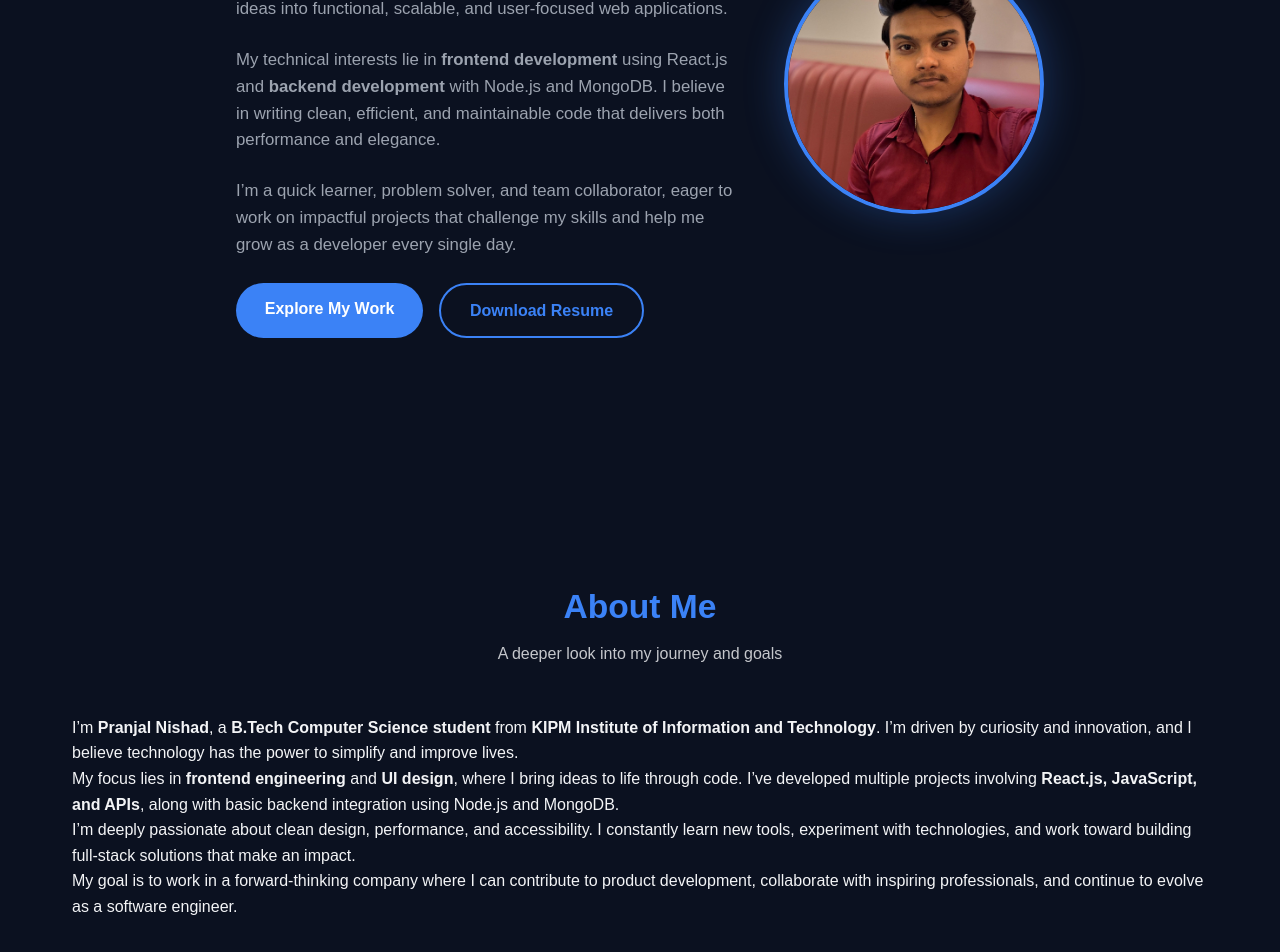
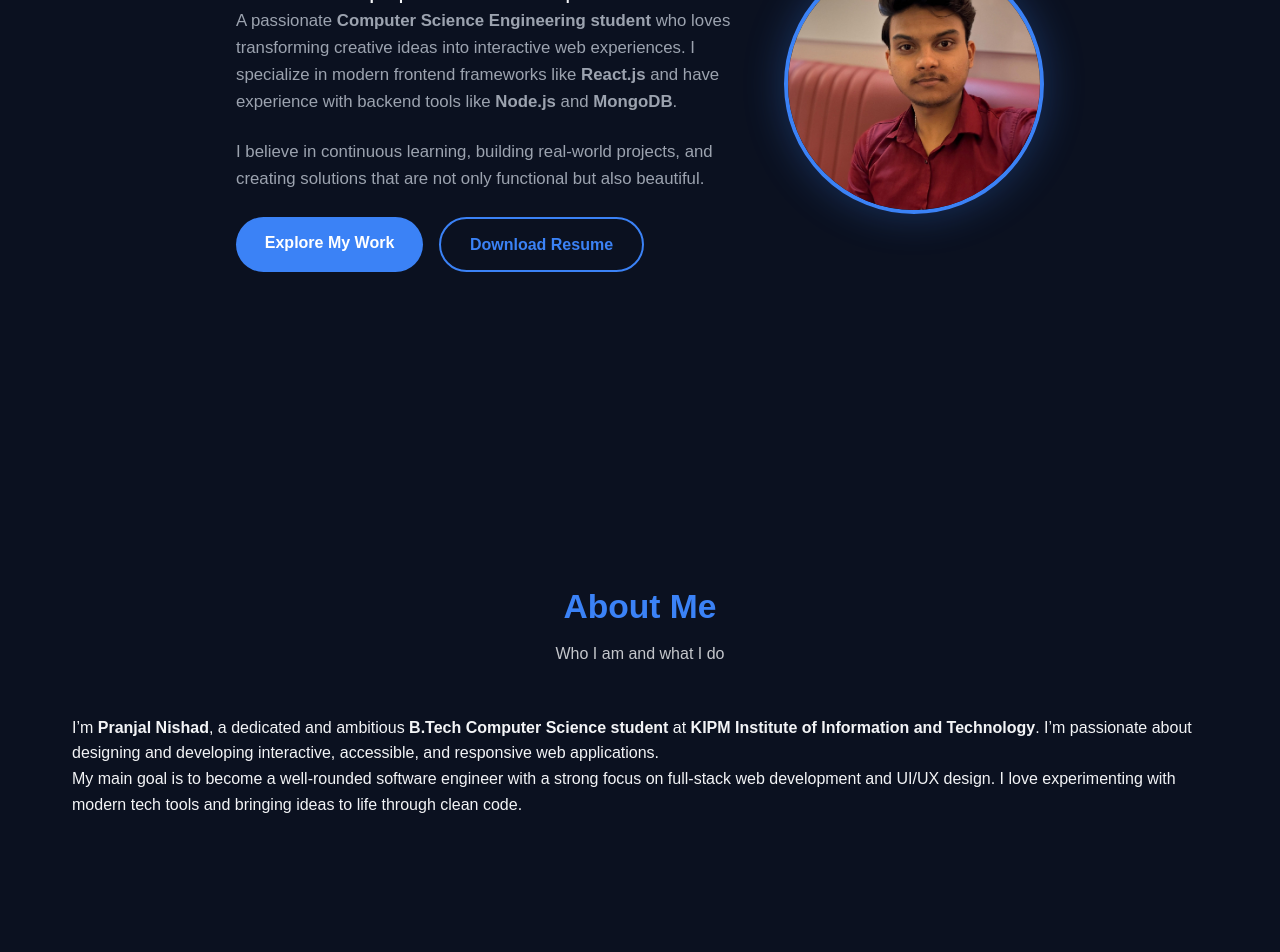
Before and after one commit to PranjalNishad/Portfolio, a React (Vite) app: page / in a window 1280 px wide. Shown: the part 400-1352 px from the top of the page. Built offline with nearby package versions, Linux system fonts and the light colour scheme.

Commit message:
Update App.jsx

```diff
--- a/src/App.jsx
+++ b/src/App.jsx
@@ -9,7 +9,7 @@ export default function App() {
   const projects = [
     {
       title: "Bee Information Website",
-      desc: "An educational website about bees and wasps with clean UI built using HTML, CSS, and JavaScript.",
+      desc: "Educational website about bees and wasps with clean UI built using HTML, CSS, and JavaScript.",
       img: "/projects/bee.png",
       tags: ["HTML", "CSS", "JavaScript"],
       demo: "https://waspinformation-website.vercel.app/",
@@ -68,7 +68,9 @@ export default function App() {
     <div className="app dark">
       {/* Navbar */}
       <header className="navbar glass">
-        <h1 className="logo">Pranjal <span>Nishad</span></h1>
+        <h1 className="logo">
+          Pranjal <span>Nishad</span>
+        </h1>
         <nav className={menuOpen ? "nav active" : "nav"}>
           <a href="#home" onClick={() => setMenuOpen(false)}>Home</a>
           <a href="#about" onClick={() => setMenuOpen(false)}>About</a>
@@ -97,20 +99,14 @@ export default function App() {
               Full-Stack Developer | B.Tech CSE Student | Tech Enthusiast
             </h4>
             <p>
-              I’m a passionate <strong>Computer Science Engineering student</strong> with a
-              strong foundation in web technologies. I love transforming creative
-              ideas into functional, scalable, and user-focused web applications.
+              A passionate <strong>Computer Science Engineering student</strong> who loves transforming creative
+              ideas into interactive web experiences. I specialize in modern frontend
+              frameworks like <strong>React.js</strong> and have experience with backend tools like
+              <strong> Node.js</strong> and <strong>MongoDB</strong>.
             </p>
             <p>
-              My technical interests lie in <strong>frontend development</strong> using React.js
-              and <strong>backend development</strong> with Node.js and MongoDB. I believe in writing
-              clean, efficient, and maintainable code that delivers both performance
-              and elegance.
-            </p>
-            <p>
-              I’m a quick learner, problem solver, and team collaborator, eager to work
-              on impactful projects that challenge my skills and help me grow as a
-              developer every single day.
+              I believe in continuous learning, building real-world projects, and
+              creating solutions that are not only functional but also beautiful.
             </p>
             <div className="hero-buttons">
               <a href="#projects" className="btn">Explore My Work</a>
@@ -126,37 +122,26 @@ export default function App() {
       {/* About Section */}
       <section id="about" className="about section">
         <h3>About Me</h3>
-        <p className="section-subtitle">A deeper look into my journey and goals</p>
+        <p className="section-subtitle">Who I am and what I do</p>
         <div className="about-container">
           <p>
-            I’m <strong>Pranjal Nishad</strong>, a <strong>B.Tech Computer Science student</strong> from
-            <strong> KIPM Institute of Information and Technology</strong>. I’m driven by
-            curiosity and innovation, and I believe technology has the power to simplify
-            and improve lives.
+            I’m <strong>Pranjal Nishad</strong>, a dedicated and ambitious
+            <strong> B.Tech Computer Science student</strong> at
+            <strong> KIPM Institute of Information and Technology</strong>. I’m passionate about designing and
+            developing interactive, accessible, and responsive web applications.
           </p>
           <p>
-            My focus lies in <strong>frontend engineering</strong> and <strong>UI design</strong>, where I bring
-            ideas to life through code. I’ve developed multiple projects involving
-            <strong> React.js, JavaScript, and APIs</strong>, along with basic backend
-            integration using Node.js and MongoDB.
-          </p>
-          <p>
-            I’m deeply passionate about clean design, performance, and accessibility.
-            I constantly learn new tools, experiment with technologies, and work toward
-            building full-stack solutions that make an impact.
-          </p>
-          <p>
-            My goal is to work in a forward-thinking company where I can contribute
-            to product development, collaborate with inspiring professionals, and
-            continue to evolve as a software engineer.
+            My main goal is to become a well-rounded software engineer with a strong
+            focus on full-stack web development and UI/UX design. I love experimenting
+            with modern tech tools and bringing ideas to life through clean code.
           </p>
         </div>
       </section>
 
-      {/* Projects */}
+      {/* Projects Section */}
       <section id="projects" className="projects section">
         <h3>My Projects</h3>
-        <p className="section-subtitle">A showcase of my practical work</p>
+        <p className="section-subtitle">Featured works with live demos and source code</p>
         <div className="project-grid">
           {projects.map((p, i) => (
             <motion.div className="project-card glass" key={i} whileHover={{ scale: 1.04 }}>
@@ -190,7 +175,6 @@ export default function App() {
       {/* Skills Section */}
       <section id="skills" className="skills section">
         <h3>Technical Skills</h3>
-        <p className="section-subtitle">Technologies and tools I use</p>
         <div className="skills-grid">
           {Object.entries(skills).map(([category, items]) => (
             <div key={category}>
@@ -205,40 +189,10 @@ export default function App() {
         </div>
       </section>
 
-      {/* Education Section */}
-      <section id="education" className="education section">
-        <h3>Education</h3>
-        <p className="section-subtitle">My academic journey and milestones</p>
-        <div className="timeline">
-          <div className="timeline-item">
-            <div className="timeline-dot"></div>
-            <div className="timeline-content">
-              <h4>B.Tech in Computer Science & Engineering</h4>
-              <p>KIPM Institute of Information and Technology, Gorakhpur</p>
-              <span>2023 – Present</span>
-            </div>
-          </div>
-          <div className="timeline-item">
-            <div className="timeline-dot"></div>
-            <div className="timeline-content">
-              <h4>Class 12th – Oxford Public School</h4>
-              <span>Completed in 2022 (CBSE)</span>
-            </div>
-          </div>
-          <div className="timeline-item">
-            <div className="timeline-dot"></div>
-            <div className="timeline-content">
-              <h4>Class 10th – Oxford Public School</h4>
-              <span>Completed in 2020 (CBSE)</span>
-            </div>
-          </div>
-        </div>
-      </section>
-
       {/* Resume Section */}
       <section id="resume" className="resume section">
         <h3>My Resume</h3>
-        <p className="section-subtitle">You can preview or download my resume below</p>
+        <p className="section-subtitle">Preview or download my resume below</p>
         <motion.div className="resume-card glass">
           <img src="/projects/resume-preview.png" alt="Resume Preview" className="resume-preview" />
           <div className="resume-buttons">
```
